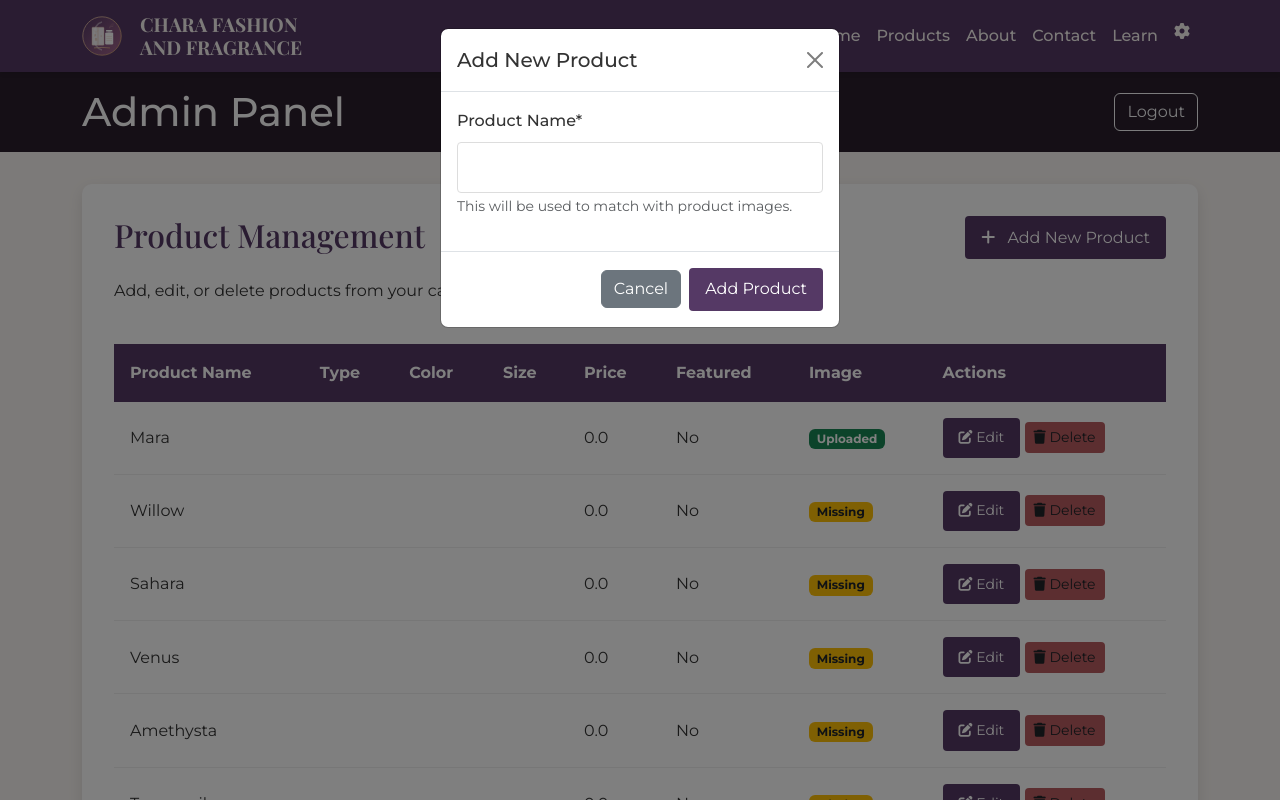
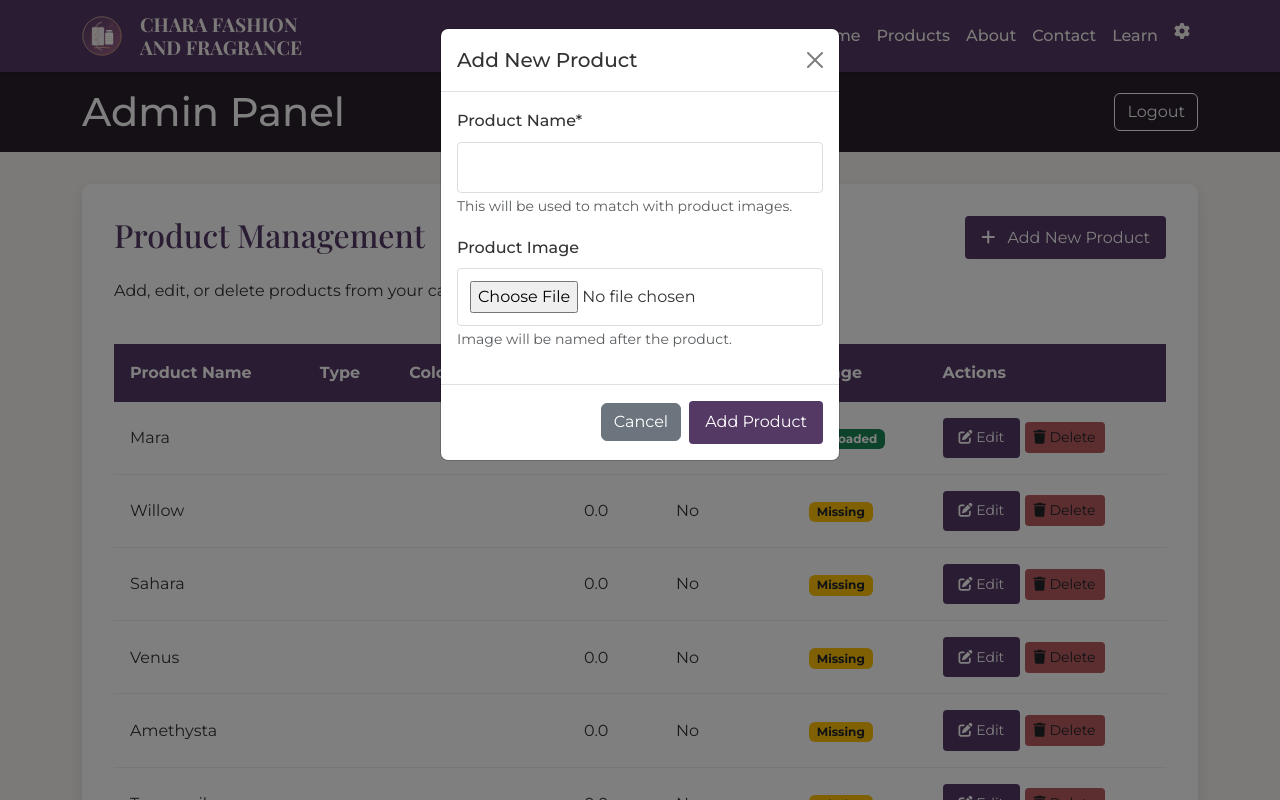
Before and after one commit to VINCENT-bot354/FASHION, a Flask app: page /admin in a window 1280 px wide, after a click on "Add New Product". Run offline with Flask 3, Linux system fonts and the light colour scheme; the visitor is signed in with stand-in values (Sample User, id 1); data comes from the database, SQL or seed files in the repository.

Commit message:
Enhance product management: Add image uploading functionality to product updates and creation.
Replit-Commit-Author: Agent
Replit-Commit-Session-Id: cc004d62-9c87-4502-a5a6-00525be11ffe
Replit-Commit-Screenshot-Url: https://storage.googleapis.com/screenshot-production-us-central1/83bd4f36-839b-4e7f-8f8f-d17d1a881b48/b4fca0b5-25f4-4816-b7d0-f22b493e6737.jpg

```diff
--- a/app.py
+++ b/app.py
@@ -282,7 +282,7 @@ def admin():
 @app.route('/admin/update_product', methods=['POST'])
 @login_required
 def update_product():
-    """Update product details"""
+    """Update product details and image if provided"""
     product_name = request.form.get('name')
     product_type = request.form.get('type')
     product_color = request.form.get('color')
@@ -292,20 +292,58 @@ def update_product():
 
     success = False
     message = ""
+    image_path = ""
 
     try:
         product = Product.query.filter_by(name=product_name).first()
 
         if product:
+            # Update basic product information
             product.category = product_type
             product.color = product_color
             product.size = product_size
             product.price = float(product_price) if product_price else 0
             product.featured = product_featured
 
+            # Handle image upload if provided
+            if 'image' in request.files:
+                file = request.files['image']
+                if file and file.filename != '':
+                    if allowed_file(file.filename):
+                        try:
+                            # Get file extension
+                            ext = file.filename.rsplit('.', 1)[1].lower()
+
+                            # Create filename based on product name
+                            filename = f"{product_name.lower()}.{ext}"
+
+                            # Remove any existing images for this product
+                            for old_ext in ALLOWED_EXTENSIONS:
+                                old_file = os.path.join(app.config['UPLOAD_FOLDER'], f"{product_name.lower()}.{old_ext}")
+                                if os.path.exists(old_file):
+                                    os.remove(old_file)
+
+                            # Save the new image
+                            file.save(os.path.join(app.config['UPLOAD_FOLDER'], filename))
+
+                            # Update the product's image path
+                            image_path = f"/static/images/products/{filename}"
+                            product.image_path = image_path
+
+                            message = 'Product and image updated successfully'
+                        except Exception as e:
+                            logger.error(f"Error uploading image: {e}")
+                            message = 'Product updated but image upload failed'
+                    else:
+                        message = 'Product updated but image has invalid type (only jpg, jpeg, png, and gif allowed)'
+                else:
+                    message = 'Product updated successfully'
+            else:
+                message = 'Product updated successfully'
+
+            # Commit changes to database
             db.session.commit()
             success = True
-            message = 'Product updated successfully'
             flash(message, 'success')
         else:
             message = 'Product not found'
@@ -313,14 +351,15 @@ def update_product():
     except Exception as e:
         logger.error(f"Error updating product: {e}")
         db.session.rollback()
-        message = 'Failed to update product'
+        message = 'An error occurred while updating the product'
         flash(message, 'danger')
 
-    # Check if request wants a JSON response (AJAX)
+    # Return JSON response for AJAX requests
     if request.headers.get('X-Requested-With') == 'XMLHttpRequest':
         return {
             'success': success,
-            'message': message
+            'message': message,
+            'image_path': image_path
         }
 
     return redirect(url_for('admin'))
@@ -328,7 +367,7 @@ def update_product():
 @app.route('/admin/add_product', methods=['POST'])
 @login_required
 def add_product():
-    """Add a new product"""
+    """Add a new product with image if provided"""
     product_name = request.form.get('name')
 
     if not product_name:
@@ -355,6 +394,32 @@ def add_product():
         )
 
         db.session.add(new_product)
+
+        # Handle image upload if provided
+        if 'image' in request.files:
+            file = request.files['image']
+            if file and file.filename != '':
+                if allowed_file(file.filename):
+                    try:
+                        # Get file extension
+                        ext = file.filename.rsplit('.', 1)[1].lower()
+
+                        # Create filename based on product name
+                        filename = f"{product_name.lower()}.{ext}"
+
+                        # Save the new image
+                        file.save(os.path.join(app.config['UPLOAD_FOLDER'], filename))
+
+                        # Update the product's image path
+                        image_path = f"/static/images/products/{filename}"
+                        new_product.image_path = image_path
+
+                    except Exception as e:
+                        logger.error(f"Error uploading image: {e}")
+                        flash('Product added but image upload failed', 'warning')
+                else:
+                    flash('Product added but image has invalid type (only jpg, jpeg, png, and gif allowed)', 'warning')
+
         db.session.commit()
         flash('Product added successfully', 'success')
     except Exception as e:
--- /dev/null
+++ b/static/js/admin.js
@@ -0,0 +1,134 @@
+// Admin panel functionality
+
+document.addEventListener('DOMContentLoaded', function() {
+    // Admin product editing - show form when edit button is clicked
+    const editButtons = document.querySelectorAll('.edit-product-btn');
+    editButtons.forEach(button => {
+        button.addEventListener('click', function() {
+            const productId = this.getAttribute('data-product-id');
+            const productRow = document.getElementById(`product-row-${productId}`);
+            const productForm = document.getElementById(`product-form-${productId}`);
+
+            if (productRow && productForm) {
+                productRow.classList.add('d-none');
+                productForm.classList.remove('d-none');
+            }
+        });
+    });
+
+    // Admin product editing - cancel edit
+    const cancelButtons = document.querySelectorAll('.cancel-edit-btn');
+    cancelButtons.forEach(button => {
+        button.addEventListener('click', function(e) {
+            e.preventDefault();
+            const productId = this.getAttribute('data-product-id');
+            const productRow = document.getElementById(`product-row-${productId}`);
+            const productForm = document.getElementById(`product-form-${productId}`);
+
+            if (productRow && productForm) {
+                productRow.classList.remove('d-none');
+                productForm.classList.add('d-none');
+            }
+        });
+    });
+
+    // Preview image before upload
+    const imageInputs = document.querySelectorAll('.product-image-input');
+    imageInputs.forEach(input => {
+        input.addEventListener('change', function() {
+            const previewId = this.getAttribute('data-preview');
+            const preview = document.getElementById(previewId);
+
+            if (preview && this.files && this.files[0]) {
+                const reader = new FileReader();
+
+                reader.onload = function(e) {
+                    preview.src = e.target.result;
+                    preview.style.display = 'block';
+                };
+
+                reader.readAsDataURL(this.files[0]);
+            }
+        });
+    });
+
+    // Product update form AJAX submission
+    const productForms = document.querySelectorAll('.ajax-form');
+    productForms.forEach(form => {
+        form.addEventListener('submit', function(e) {
+            e.preventDefault();
+
+            const formData = new FormData(this);
+            const productId = this.getAttribute('data-product-id');
+            const statusMessage = this.closest('td').querySelector('.ajax-status-message');
+
+            // Clear previous status messages
+            statusMessage.textContent = '';
+            statusMessage.className = 'alert mb-3';
+            statusMessage.classList.add('d-block');
+            statusMessage.textContent = 'Saving changes...';
+
+            fetch(this.action, {
+                method: 'POST',
+                body: formData,
+                headers: {
+                    'X-Requested-With': 'XMLHttpRequest'
+                }
+            })
+            .then(response => response.json())
+            .then(data => {
+                statusMessage.textContent = data.message;
+
+                if (data.success) {
+                    statusMessage.classList.add('alert-success');
+
+                    // Update the product row with new data
+                    setTimeout(() => {
+                        const productRow = document.getElementById(`product-row-${productId}`);
+                        if (productRow) {
+                            // Update the product row cells with new data
+                            const cells = productRow.querySelectorAll('td');
+                            if (cells.length >= 6) {
+                                cells[1].textContent = formData.get('type') || ''; // Type
+                                cells[2].textContent = formData.get('color') || ''; // Color
+                                cells[3].textContent = formData.get('size') || ''; // Size
+                                cells[4].textContent = formData.get('price') || ''; // Price
+                                cells[5].textContent = formData.has('featured') ? 'Yes' : 'No'; // Featured
+
+                                // Update the image status if an image was uploaded
+                                if (data.image_path && cells[6]) {
+                                    cells[6].innerHTML = '<span class="badge bg-success">Uploaded</span>';
+                                }
+                            }
+                        }
+
+                        // Update image preview if path was returned
+                        if (data.image_path) {
+                            const preview = document.getElementById(`image-preview-${productId}`);
+                            if (preview) {
+                                preview.src = data.image_path;
+                                preview.style.display = 'block';
+                            }
+                        }
+                    }, 1000);
+                } else {
+                    statusMessage.classList.add('alert-danger');
+                }
+
+                // Auto-hide the message after 5 seconds
+                setTimeout(() => {
+                    statusMessage.classList.add('fade');
+                    setTimeout(() => {
+                        statusMessage.classList.remove('fade');
+                        statusMessage.classList.add('d-none');
+                    }, 500);
+                }, 5000);
+            })
+            .catch(error => {
+                console.error('Error:', error);
+                statusMessage.textContent = 'An error occurred while saving changes.';
+                statusMessage.classList.add('alert-danger');
+            });
+        });
+    });
+});
--- a/templates/admin.html
+++ b/templates/admin.html
@@ -35,12 +35,17 @@
                         <h5 class="modal-title" id="addProductModalLabel">Add New Product</h5>
                         <button type="button" class="btn-close" data-bs-dismiss="modal" aria-label="Close"></button>
                     </div>
-                    <form action="{{ url_for('add_product') }}" method="POST">
+                    <form action="{{ url_for('add_product') }}" method="POST" enctype="multipart/form-data">
                         <div class="modal-body">
-                            <div class="admin-form-group">
+                            <div class="admin-form-group mb-3">
                                 <label for="productName" class="admin-form-label">Product Name*</label>
                                 <input type="text" class="admin-form-control" id="productName" name="name" required>
                                 <small class="text-muted">This will be used to match with product images.</small>
+                            </div>
+                            <div class="admin-form-group mb-3">
+                                <label for="productImage" class="admin-form-label">Product Image</label>
+                                <input type="file" class="admin-form-control" id="productImage" name="image" accept=".jpg,.jpeg,.png,.gif">
+                                <small class="text-muted">Image will be named after the product.</small>
                             </div>
                         </div>
                         <div class="modal-footer">
@@ -96,8 +101,7 @@
                     <tr id="product-form-{{ loop.index }}" class="d-none">
                         <td colspan="8">
                             <div class="ajax-status-message alert d-none mb-3"></div>
-
-                            <form id="product-update-form-{{ loop.index }}" class="row g-3 ajax-form" action="{{ url_for('update_product') }}" method="POST" data-product-id="{{ loop.index }}">
+                            <form id="product-update-form-{{ loop.index }}" class="row g-3 ajax-form" action="{{ url_for('update_product') }}" method="POST" enctype="multipart/form-data" data-product-id="{{ loop.index }}">
                                 <input type="hidden" name="name" value="{{ product.name }}">
 
                                 <div class="col-md-6">
@@ -134,31 +138,24 @@
                                     </div>
                                 </div>
 
+                                <div class="col-md-6">
+                                    <label class="form-label">Product Image (jpg, jpeg, png, gif)</label>
+                                    <input type="file" class="form-control product-image-input" name="image" accept=".jpg,.jpeg,.png,.gif" data-preview="image-preview-{{ loop.index }}">
+                                    <small class="text-muted">Image will be named after the product</small>
+                                </div>
+
+                                <div class="col-md-6">
+                                    <label class="form-label">Image Preview</label>
+                                    <div class="mt-2">
+                                        <img id="image-preview-{{ loop.index }}" src="{{ product.image_path if product.image_path else '#' }}" alt="Preview" style="{{ 'max-height: 100px; max-width: 100%;' if product.image_path else 'display: none; max-height: 100px; max-width: 100%;' }}">
+                                    </div>
+                                </div>
+
                                 <div class="col-12 mt-3">
-                                    <button type="submit" class="btn admin-btn me-2">Save Changes</button>
+                                    <button type="submit" class="btn admin-btn me-2">Save Product</button>
                                     <button type="button" class="btn btn-secondary cancel-edit-btn" data-product-id="{{ loop.index }}">Cancel</button>
                                 </div>
                             </form>
-
-                            <div class="mt-4">
-                                <h5>Upload Product Image</h5>
-                                <div class="ajax-status-message alert d-none mb-3"></div>
-                                <form id="image-upload-form-{{ loop.index }}" class="ajax-image-form mt-2" action="{{ url_for('upload_image', product_name=product.name) }}" method="POST" enctype="multipart/form-data" data-product-id="{{ loop.index }}">
-                                    <div class="row g-3 align-items-end">
-                                        <div class="col-md-6">
-                                            <label class="form-label">Image File (jpg, jpeg, png, gif)</label>
-                                            <input type="file" class="form-control product-image-input" name="image" accept=".jpg,.jpeg,.png,.gif" data-preview="image-preview-{{ loop.index }}">
-                                            <small class="text-muted">Image will be automatically named "{{ product.name | lower }}.jpg" (or other extension)</small>
-                                        </div>
-                                        <div class="col-md-3">
-                                            <img id="image-preview-{{ loop.index }}" src="#" alt="Preview" style="display: none; max-height: 100px; max-width: 100%;">
-                                        </div>
-                                        <div class="col-md-3">
-                                            <button type="submit" class="btn admin-btn w-100">Upload Image</button>
-                                        </div>
-                                    </div>
-                                </form>
-                            </div>
                         </td>
                     </tr>
                     {% endfor %}
@@ -168,3 +165,7 @@
     </div>
 </div>
 {% endblock %}
+
+{% block scripts %}
+<script src="{{ url_for('static', filename='js/admin.js') }}"></script>
+{% endblock %}
```
Also changed, not shown: add_product.py (added, +70 -0 lines), update_product.py (added, +84 -0 lines).
